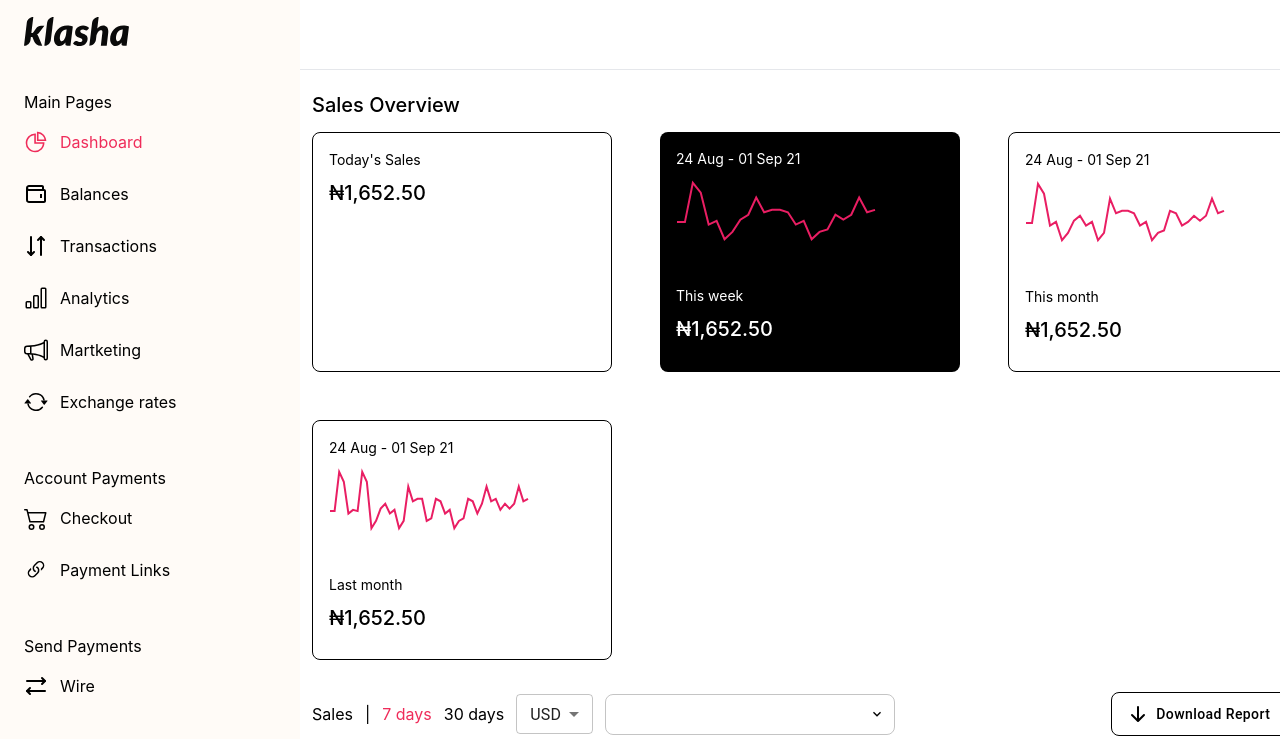
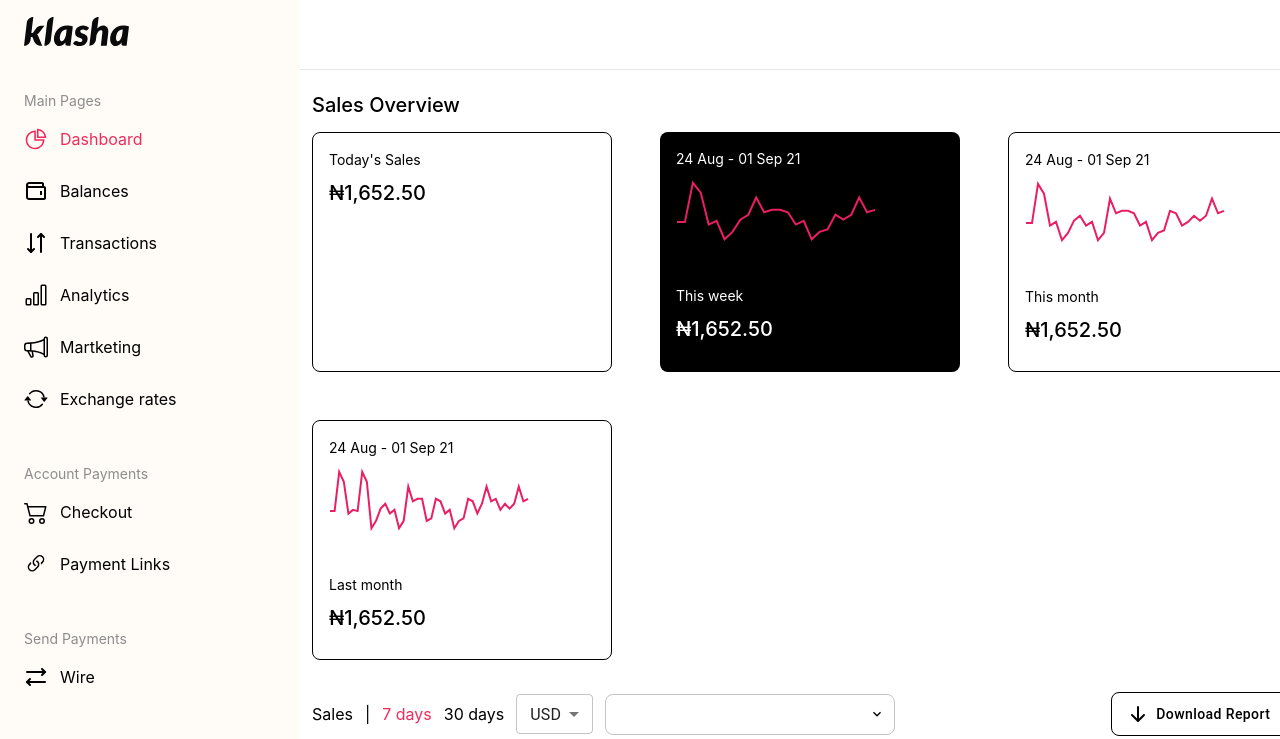
Before and after one commit to EmekaNkwo/klasha_assessment, a React (Create React App) app: page /dashboard in a window 1280 px wide. Shown: the top 739 px of the page. Built offline with nearby package versions, Linux system fonts and the light colour scheme; the HTML template or start-up script is replaced by a standard one.

Commit message:
change font size and color for navlink header

```diff
--- a/src/components/Sidebar.jsx
+++ b/src/components/Sidebar.jsx
@@ -24,7 +24,7 @@ function Sidebar() {
 
         <div className="flex flex-col gap-[2.5rem] mt-[1.4rem]">
           <div className="flex mx-[1rem] flex-col gap-1 ">
-            <span className="">Main Pages</span>
+            <span className="text-[#8D8D8D] text-[14px]">Main Pages</span>
             {mainNavlinks.map((link) => (
               <NavLink
                 key={link.name}
@@ -41,7 +41,7 @@ function Sidebar() {
             ))}
           </div>
           <div className="flex mx-[1rem] flex-col gap-1">
-            <span>Account Payments</span>
+            <span className="text-[#8D8D8D] text-[14px]">Account Payments</span>
 
             {subNavlinks.map((link) => (
               <NavLink
@@ -59,7 +59,7 @@ function Sidebar() {
             ))}
           </div>
           <div className="flex mx-[1rem] flex-col gap-1">
-            <span>Send Payments</span>
+            <span className="text-[#8D8D8D] text-[14px]">Send Payments</span>
 
             {thirdNavlinks.map((link) => (
               <NavLink
```
